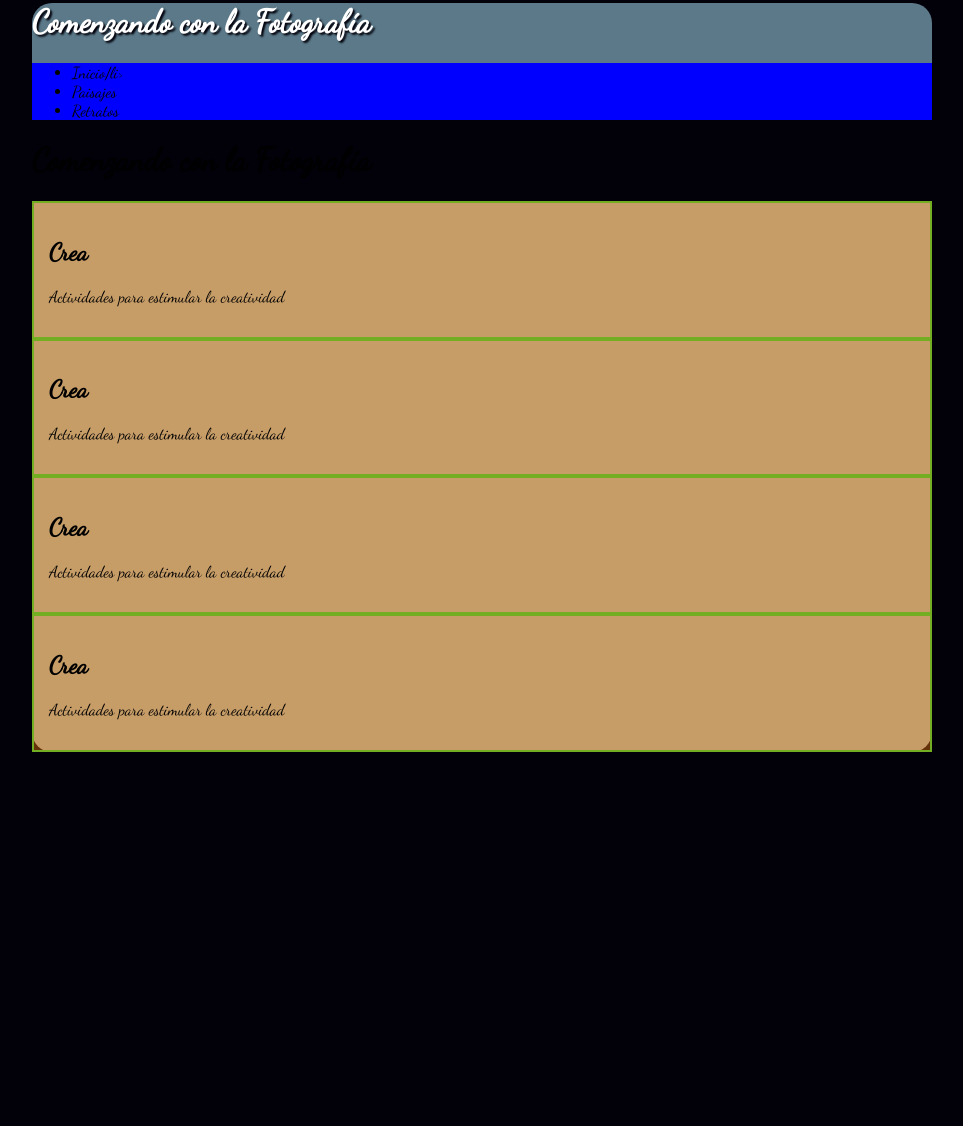
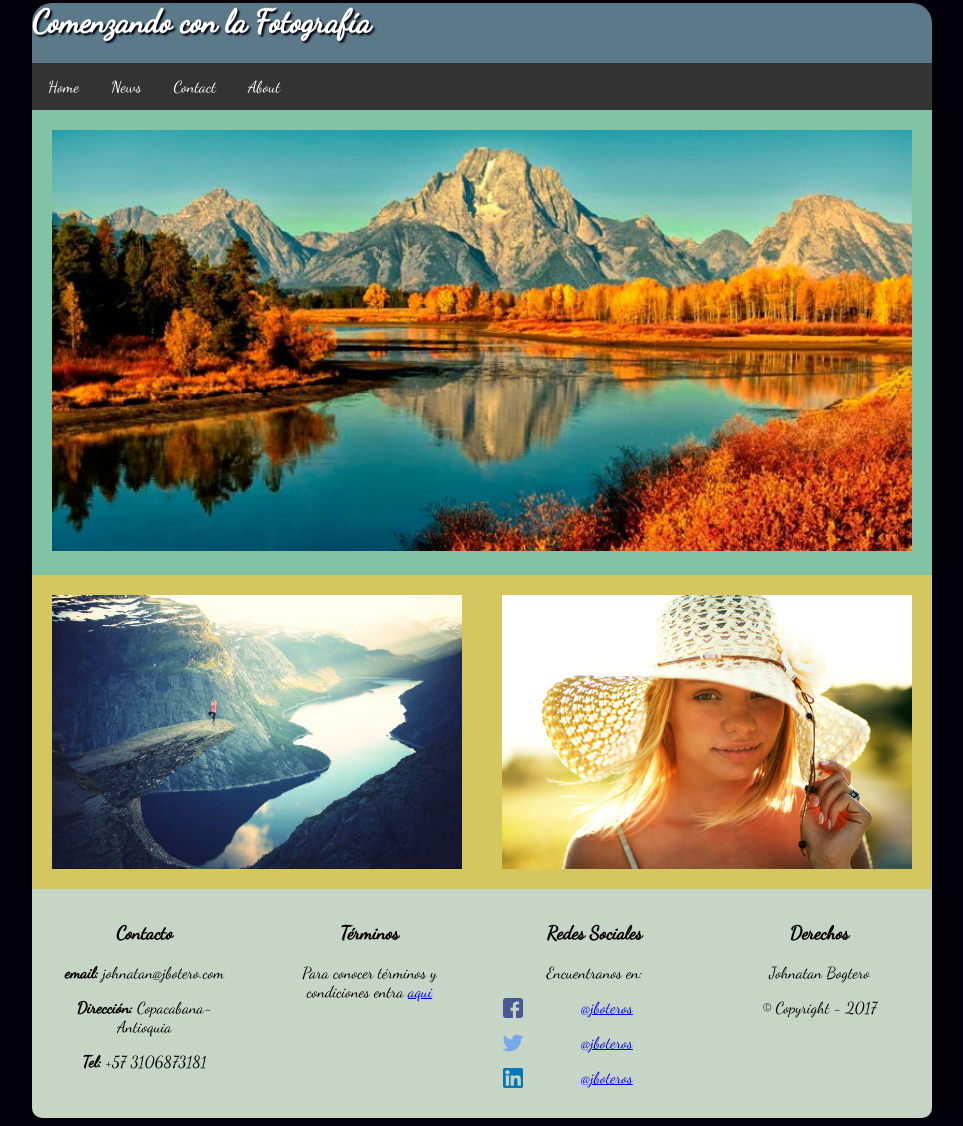
Before and after one commit to jboteros/CSSyDise-oWebResponsive-, a plain HTML site: page index.html in a window 1280 px wide. Shown: the part 18-1144 px from the top of the page, without its empty margins (158-1121 px from the left). Before the commit the page ends 800 px from the top, so only its background shows below. Drawn offline with Linux system fonts and the light colour scheme.

Commit message:
Update Home no header

```diff
--- a/css/styles.css
+++ b/css/styles.css
@@ -13,41 +13,39 @@ nav {
   background-color: blue;
 }
 
-content {
-  background-color: blue;
+article {
+  background-color: #d5c75f;
 }
 
-.containerFooter div {
-  padding: 15px 15px 15px 15px;
-  background-color: rgba(200, 100, 10, 0.5);
-  border: 2px solid #73AD21;
+ul {
+  list-style-type: none;
+  margin: 0;
+  padding: 0;
+  overflow: hidden;
+  background-color: #333;
 }
 
-.c1 {
-  color: black;
+li {
+  float: left;
 }
 
-.c2 {
-  color: black;
+li a {
+  display: block;
+  color: white;
+  text-align: center;
+  padding: 14px 16px;
+  text-decoration: none;
 }
 
-.c3 {
-  color: black;
+li a:hover {
+  background-color: #111;
 }
 
-.c4 {
-  color: black;
-}
-
-.containerFooter {
-  display: -webkit-flex;
-  display: flex;
-  flex-flow: column wrap;
-}
 
 footer {
   background-color: #C6d5c5;
-  border-radius: 0px 0px 20px 20px;
+  border-radius: 0px 0px 10px 10px;
+
 }
 
 body {
@@ -63,11 +61,27 @@ body {
     width: 900px;
     margin: auto;
   }
-  .c1 .c2 .c3 .c4 {
-    width: 25%;
+
+  #gallery  img {
+      width: 50%;
+      height: auto;
+      float: left;
+      padding: 20px 20px 20px 20px;
   }
+
+  .image-menu {
+      padding: 0 6px;
+      float: left;
+      width: 100%;
+  }
+
 }
 
+@media only screen and (max-width: 900px){
+    .responsive {
+        width: 100%;
+    }
+}
 
 /* Mobile */
 
@@ -75,7 +89,87 @@ body {
   #contenido {
     width: 100%;
   }
-  .c1 .c2 .c3 .c4 {
-    flex-wrap: wrap;
+
+  #gallery  img {
+      width: 100%;
+      height: auto;
+      float: left;
+      padding: 20px 20px 20px 20px;
+  }
+
+  .image-menu {
+      padding: 0 6px;
+      float: left;
+      width: 100%;
+
   }
 }
+
+
+#slider  img {
+    width: 100%;
+    height: auto;
+    padding: 20px 20px 20px 20px;
+}
+
+#slider {
+  background-color: #82c3a6;
+}
+
+
+#gallery{
+box-sizing: border-box;
+margin: 0 auto;
+}
+
+div.desc {
+    padding: 15px;
+    text-align: center;
+}
+
+* {
+    box-sizing: border-box;
+}
+
+div.colum-footer img {
+    width: 100%;
+    height: auto;
+}
+
+.responsive {
+    padding: 0 6px;
+    float: left;
+    width: 24.99999%;
+}
+
+
+
+.clearfix:after {
+    content: "";
+    display: table;
+    clear: both;
+}
+
+
+
+
+
+div.images-menu img {
+    width: 100%;
+    height: auto;
+
+}
+
+div.description-menu {
+    padding: 15px;
+    text-align: center;
+    display: table;
+    clear: both;
+}
+
+
+
+.image-menu {
+    padding: 0 6px;
+
+}
--- a/index.html
+++ b/index.html
@@ -14,34 +14,113 @@
 			<h1>Comenzando con la Fotografía</h1>
 			<nav>
 				<ul>
-					<li>Inicio/li>
-						<li>Paisajes</li>
-						<li>Retratos</li>
+					<li><a class="active" href="#home">Home</a></li>
+					<li><a href="#news">News</a></li>
+					<li><a href="#contact">Contact</a></li>
+					<li><a href="#about">About</a></li>
 				</ul>
 			</nav>
 		</header>
-		<content>
-			<h1>Comenzando con la Fotografía</h1>
-		</content>
+		<article>
+
+			<div class="clearfix"></div>
+
+			<div id="slider">
+				<img src="img/paisajesHome.jpg" />
+			</div>
+
+			<div id="gallery">
+
+				<div class="responsive-gallery">
+					<div class="colum-gallery">
+
+						<a href="img/img_fjords.jpg">
+									<img src="img/img_fjords.jpg" alt="Paisajes">
+								</a>
+
+					</div>
+				</div>
+
+
+
+				<div class="responsive-gallery">
+					<div class="colum-gallery">
+
+						<a href="img/retrat6.jpg">
+						      <img src="img/retrat6.jpg" alt="Retratos">
+						    </a>
+
+					</div>
+				</div>
+
+			</div>
+
+			<div class="clearfix"></div>
+		</article>
+
 		<footer>
-			<div class="containerFooter" role="main">
-				<div class="c1">
-					<h2>Crea</h2>
-					<p>Actividades para estimular la creatividad</p>
-				</div>
-				<div class="c2">
-					<h2>Crea</h2>
-					<p>Actividades para estimular la creatividad</p>
-				</div>
-				<div class="c3">
-					<h2>Crea</h2>
-					<p>Actividades para estimular la creatividad</p>
-				</div>
-				<div class="c4">
-					<h2>Crea</h2>
-					<p>Actividades para estimular la creatividad</p>
+
+			<div class="clearfix"></div>
+
+			<div class="responsive">
+				<div class="colum-footer">
+					<div class="desc">
+						<h3>Contacto</h3>
+						<p><strong>email: </strong>johnatan@jbotero.com</p>
+						<p><strong>Dirección: </strong>Copacabana-Antioquia</p>
+						<p><strong>Tel: </strong> +57 3106873181</p>
+					</div>
 				</div>
 			</div>
+
+
+			<div class="responsive">
+				<div class="colum-footer">
+					<div class="desc">
+						<h3>Términos</h3>
+						<p>
+							Para conocer términos y condiciones entra <a href="#" target="_blank">aqui</a>
+						</p>
+					</div>
+				</div>
+			</div>
+
+			<div class="responsive">
+				<div class="colum-footer">
+					<div class="desc">
+						<h3>Redes Sociales</h3>
+						<p>
+							Encuentranos en:
+						</p>
+						<p>
+							<img src="img/facebook.png" href="#" alt="www.facebook.com/jboteros" style="float:left;width:20px;height:20px; margin-right: 5px;"> <a href="https://www.facebook.com/jboteros" target="_blank">@jboteros</a>
+						</p>
+						<p>
+							<img src="img/twitter.png" href="#" alt="www.twitter.com/jboteros" style="float:left;width:20px;height:20px; margin-right: 5px;"> <a href="https://twitter.com/jboteros" target="_blank">@jboteros</a>
+						</p>
+						<p>
+							<img src="img/linkedin.png" href="#" alt="www.linkedin.com/jboteros" style="float:left;width:20px;height:20px; margin-right: 5px;"> <a href="https://www.linkedin.com/in/jboteros/" target="_blank">@jboteros</a>
+						</p>
+
+					</div>
+				</div>
+			</div>
+
+			<div class="responsive">
+				<div class="colum-footer">
+					<div class="desc">
+						<h3>Derechos</h3>
+						<p>
+							Johnatan Bogtero
+						</p>
+						<p>&copy; Copyright - 2017</p>
+					</div>
+				</div>
+			</div>
+
+
+			<div class="clearfix"></div>
+
 
 		</footer>
 	</div>
```
Also changed, not shown: img/facebook.png (added), img/img_fjords.jpg (added), img/img_forest.jpg (added), img/img_lights.jpg (added), img/img_mountains.jpg (added), img/linkedin.png (added), img/paisajesHome.jpg (added), img/retrat6.jpg (added), img/twitter.png (added).
